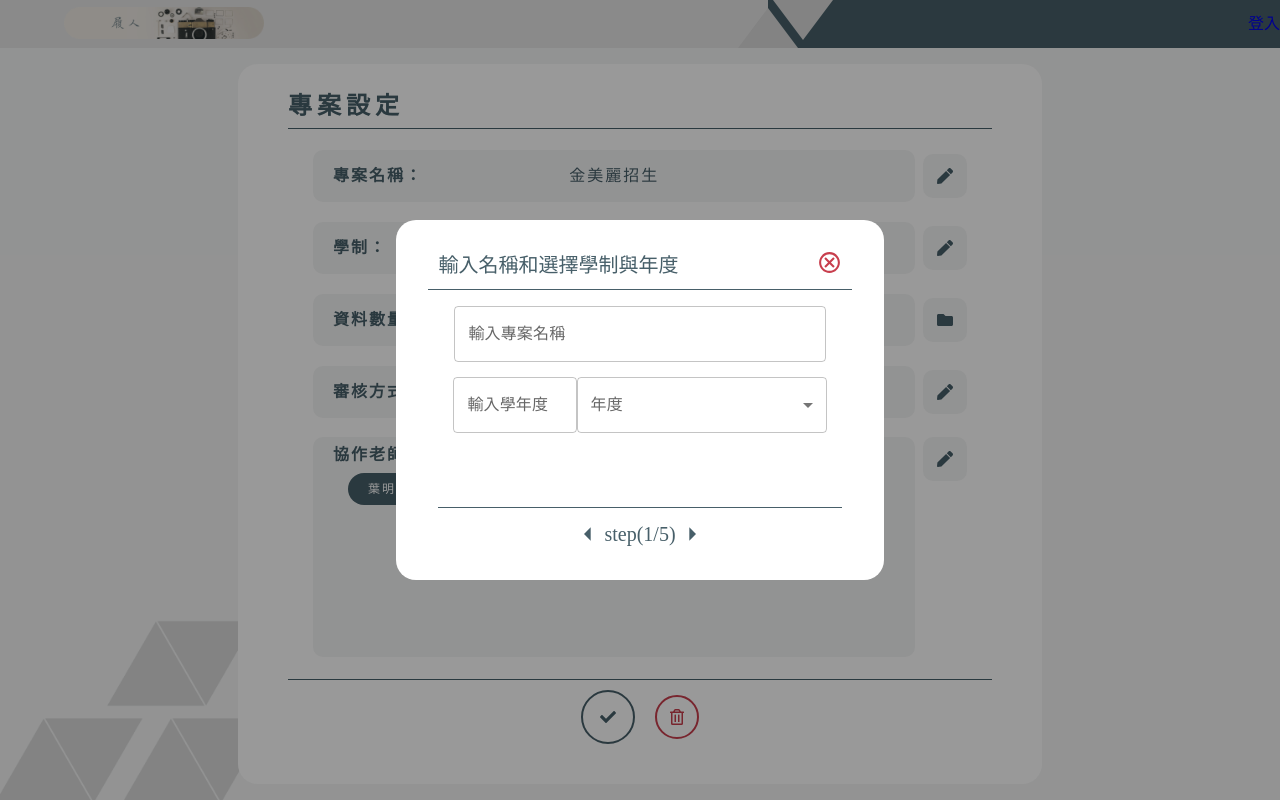
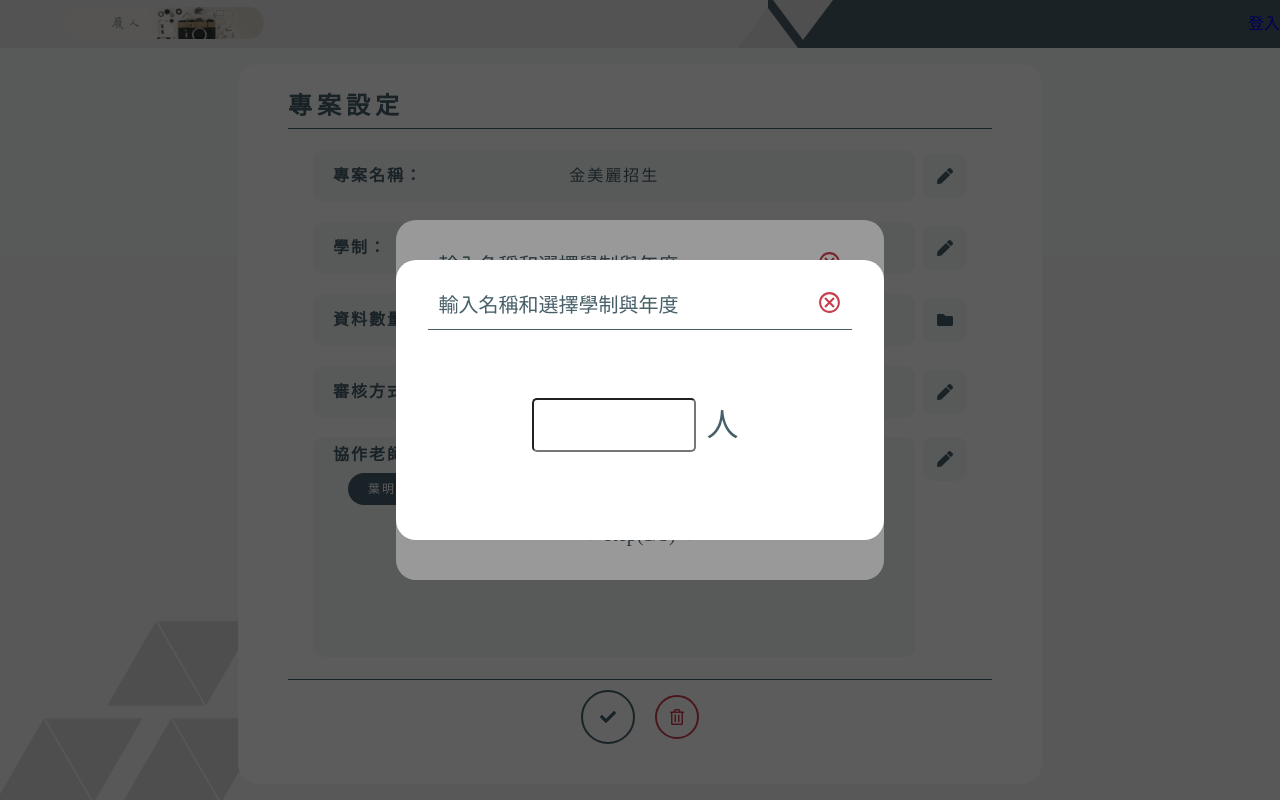
Before and after one commit to Liaoesn/NTUB-ESN-Frontend, a Next.js app: page /project/seting in a window 1280 px wide. Built offline with nearby package versions, Linux system fonts and the light colour scheme; no server answers.

Commit message:
新增-人數popup

```diff
--- /dev/null
+++ b/components/popup/projectPeoplePopup.tsx
@@ -0,0 +1,20 @@
+
+import styles from "@/styles/components/popup/projectPeoplePopup.module.scss";
+import React from "react";
+import { MdOutlineCancel, MdArrowRight, MdArrowLeft} from "react-icons/md";
+
+export default function ProjectNamePopup() {
+    return (
+        <div className={styles.popupBG}>
+            <div className={styles.mainShow}>
+                <section className={styles.title}>
+                    <h4>輸入名稱和選擇學制與年度</h4>
+                    <a><MdOutlineCancel /></a>
+                </section>
+                <section className={styles.inputArea}>
+                    <input type="number"/><p>人</p>
+                </section>
+            </div>
+        </div>
+    );
+}
--- a/pages/project/seting.tsx
+++ b/pages/project/seting.tsx
@@ -1,5 +1,6 @@
 import Layout from '@/components/Layout/Layout';
 import ProjectNamePopup from '@/components/popup/projectNamePopup';
+import ProjectPeoplePopup from '@/components/popup/projectPeoplePopup';
 import styles from '@/styles/page/project/seting.module.scss'
 import { Box, FormControl, InputLabel, MenuItem, Pagination, PaginationItem, Select, SelectChangeEvent, Stack } from '@mui/material';
 import React from 'react';
@@ -23,6 +24,7 @@ export default function ProjectList() {
   return (
     <Layout>
       <ProjectNamePopup />
+      <ProjectPeoplePopup />
       <main className={styles.listArea}>
         <h2>專案設定</h2>
         <section className={styles.aboutArea}>
--- /dev/null
+++ b/styles/components/popup/projectPeoplePopup.module.scss
@@ -0,0 +1,70 @@
+@import "@/styles/base/variables";
+@import "@/styles/base/extends";
+
+.popupBG {
+    @extend %popup-area;
+
+    .mainShow {
+        width: 35vw;
+        height: 30vh;
+        display: flex;
+        padding: 20px;
+        align-items: center;
+        @extend %popup-mainShow;
+
+        .title {
+            width: 90%;
+            display: flex;
+            align-items: center;
+            justify-content: space-between;
+            padding: 10px;
+            padding-bottom: 10px;
+            border-bottom: 1px solid $mainColor ;
+            font-size: 20px;
+
+            a {
+                font-size: 25px;
+                color: $mainColorRed;
+                cursor: pointer;
+            }
+        }
+
+        .inputArea {
+            width: 90%;
+            height: 90%;
+            display: flex;
+            align-items: center;
+            justify-content: center;
+            font-size: 32px;
+
+            input {
+                font-size: 20px;
+                padding: 0 20px;
+                width: 30%;
+                height: 50px;
+                border-radius: 5px;
+            }
+            p{
+                margin: 10px;
+            }
+        }
+
+        .showStep {
+            width: 90%;
+            border-top: 1px solid $mainColor;
+            @extend %flex-center;
+            padding: 10px 0;
+            font-size: 20px;
+
+            p {
+                line-height: 32px;
+                text-align: center;
+            }
+
+            a {
+                font-size: 32px;
+                @extend %flex-center;
+            }
+        }
+    }
+}
```
